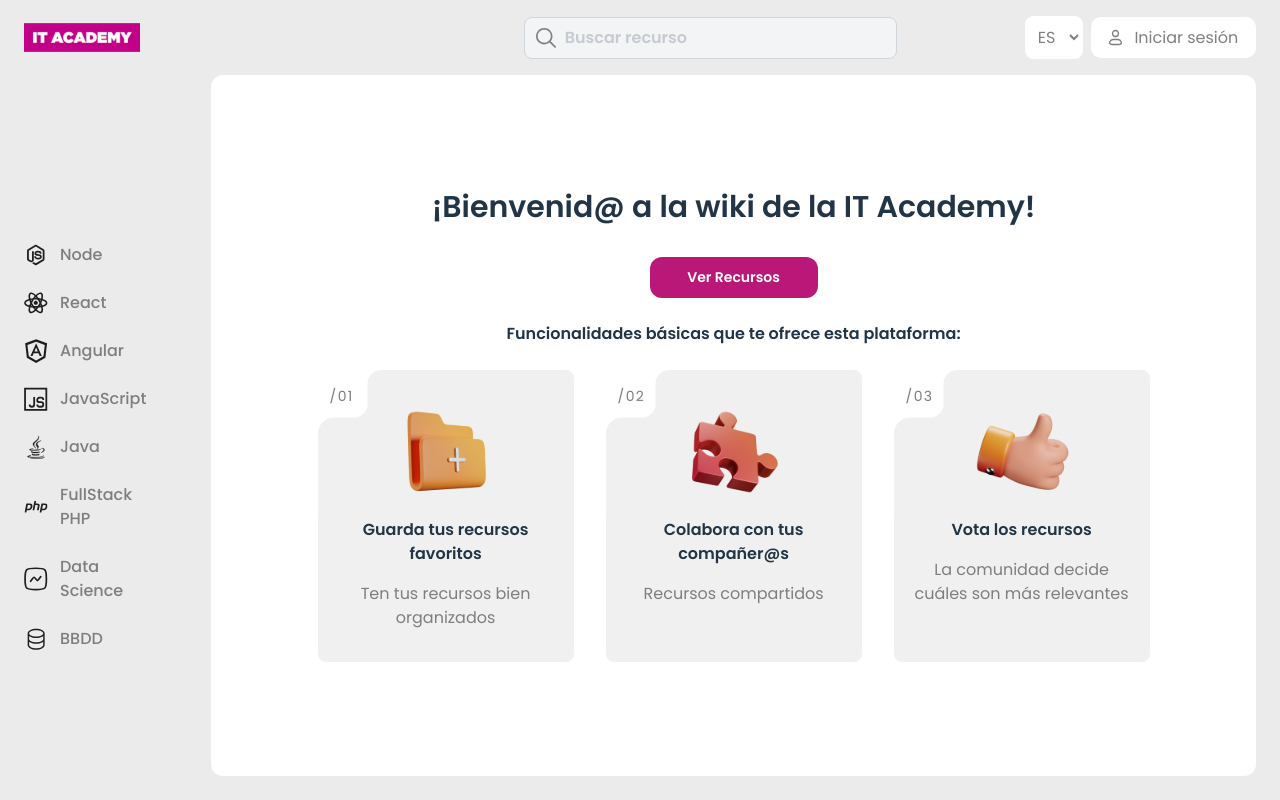
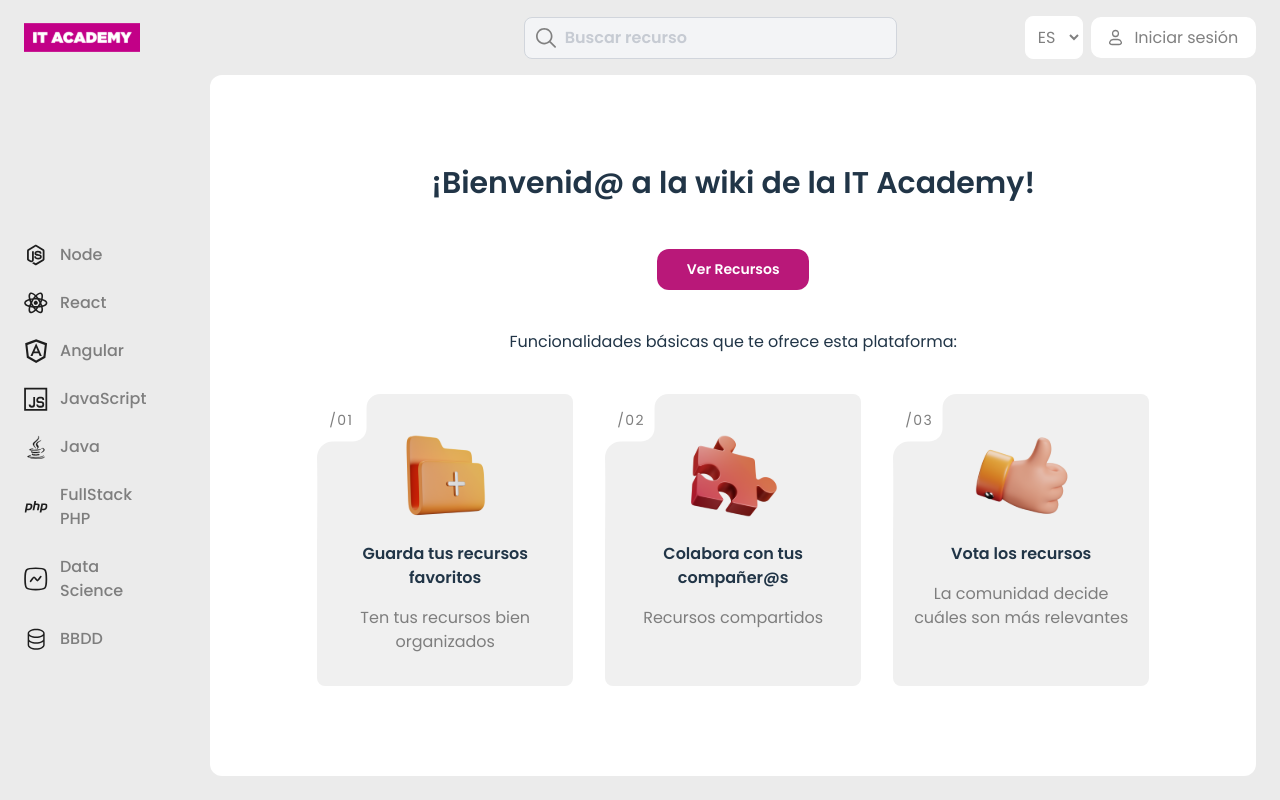
Before and after one commit to codingjordi/ita-wiki-frontend, a React (Vite) app: page / in a window 1280 px wide. Built offline with nearby package versions, Linux system fonts and the light colour scheme; no server answers.

Commit message:
Fix home page layout

```diff
--- a/src/pages/HomePage.tsx
+++ b/src/pages/HomePage.tsx
@@ -12,7 +12,7 @@ import PageTitle from "../components/ui/PageTitle";
 
 export default function HomePage() {
   const navigate = useNavigate();
-  const { signOut, user } = useCtxUser();
+  const { user } = useCtxUser();
   const [isModalOpen, setIsModalOpen] = useState(false);
   const [userRole, setUserRole] = useState<string | null>(null);
 
@@ -45,40 +45,12 @@ export default function HomePage() {
   return (
     <>
       <PageTitle title="" />
-      <main className="bg-white rounded-xl flex flex-col items-center justify-center w-full mx-6 p-10 md:p-6 mb-6 text-center overflow-auto">
+      <main className="bg-white rounded-xl flex flex-col items-center justify-center w-full gap-10 mx-6 p-10 mb-6 text-center">
         <h1 className="font-bold text-3xl">
           ¡Bienvenid@ a la wiki de la IT Academy!
         </h1>
         <section>
-          <article className="flex flex-col p-1 my-3">
-            {user && (
-              <article
-                id={String(user.id)}
-                className="flex justify-evenly items-center gap-4 mt-4 py-2 px-4 rounded-md bg-black text-white mx-auto"
-              >
-                <img
-                  src={user.photoURL}
-                  alt="Avatar usuario"
-                  width={64}
-                  height={64}
-                  className="rounded-full border-2 border-white"
-                />
-                <div className="flex flex-col divide-y-2">
-                  <small className="font-bold uppercase">
-                    {user.displayName}
-                  </small>
-                  <small className="font-bold uppercase">{user.role}</small>
-                </div>
-                <button
-                  className="bg-white text-red-500 text-sm font-bold active:scale-95 py-1 px-4 rounded-sm border-2 border-black"
-                  type="button"
-                  onClick={signOut}
-                >
-                  Exit
-                </button>
-              </article>
-            )}
-
+          <article className="flex flex-col p-1">
             {hasPermission && (
               <ButtonComponent onClick={openModal} className="mt-4">
                 Añadir Usuario
@@ -86,15 +58,13 @@ export default function HomePage() {
             )}
           </article>
           <div>
-            <div className="w-full flex flex-col items-center justify-center gap-6">
-              <div className="w-42">
+            <div className="w-full flex flex-col items-center justify-center gap-10">
+              <div>
                 <ButtonComponent onClick={handleNavigate}>
                   Ver Recursos
                 </ButtonComponent>
               </div>
-              <h2 className="font-bold">
-                Funcionalidades básicas que te ofrece esta plataforma:
-              </h2>
+              <h2>Funcionalidades básicas que te ofrece esta plataforma:</h2>
               <section className="flex flex-col gap-8 items-center md:items-stretch md:flex-row">
                 <Card
                   number={1}
```
